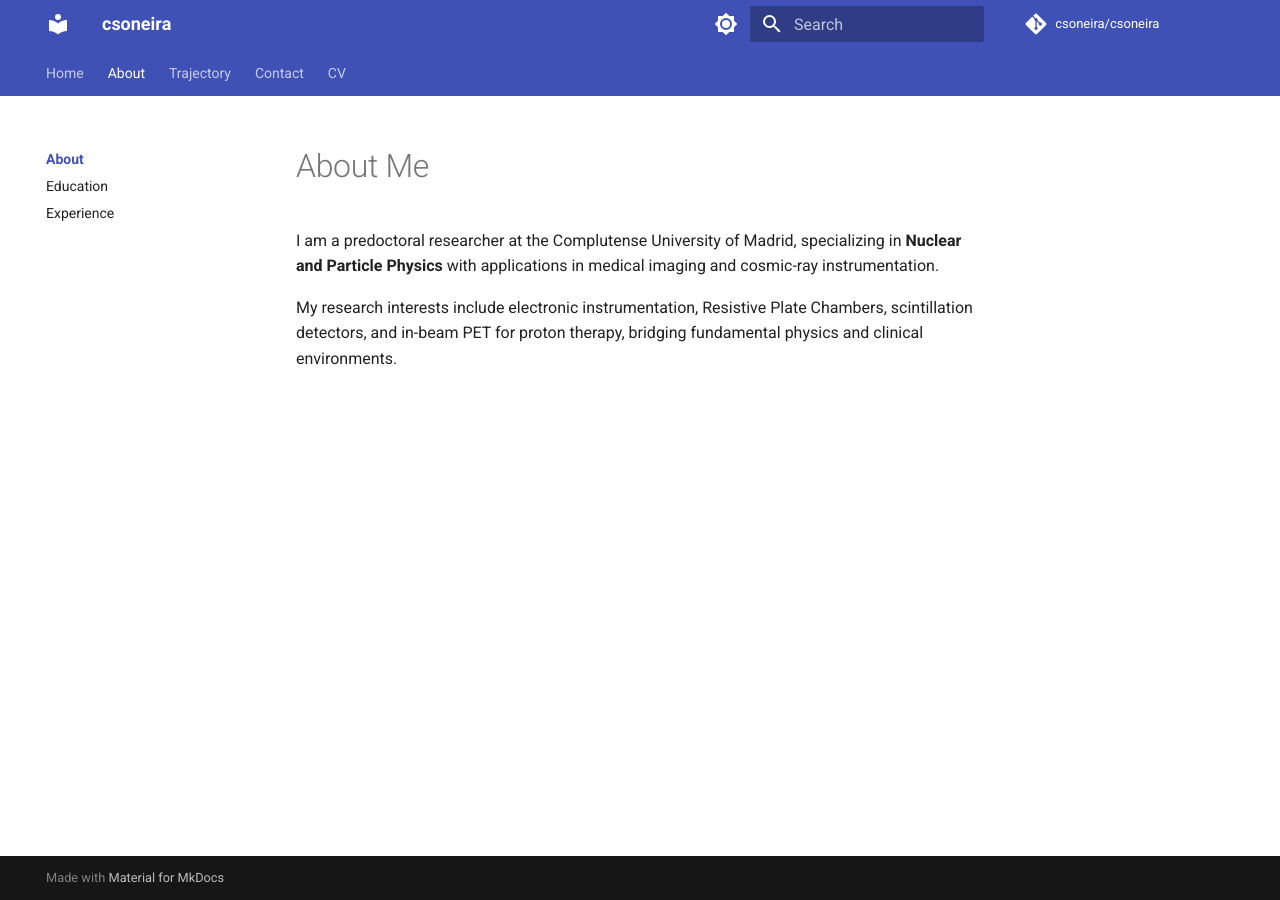
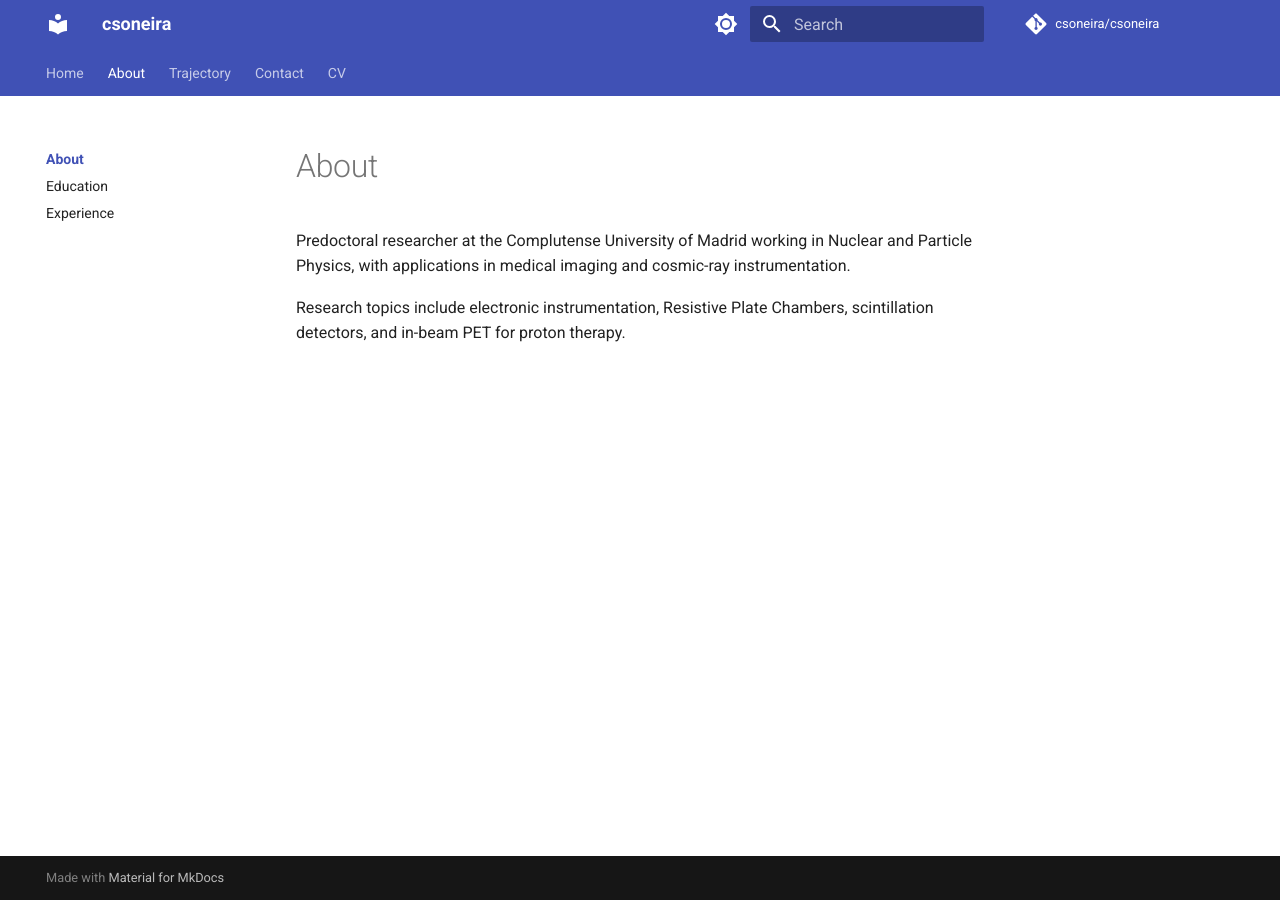
Before and after one commit to csoneira/csoneira, an MkDocs documentation site: the page built from docs/home/index.md, in a window 1280 px wide. Built offline with MkDocs 1.6.1 and Material for MkDocs 9.7.7, drawn with Linux system fonts in a browser that asks for light colours; comment, search, counter and statistics services are not loaded.

```diff
--- a/docs/home/index.md
+++ b/docs/home/index.md
@@ -1,5 +1,5 @@
-# About Me
+# About
 
-I am a predoctoral researcher at the Complutense University of Madrid, specializing in **Nuclear and Particle Physics** with applications in medical imaging and cosmic-ray instrumentation.
+Predoctoral researcher at the Complutense University of Madrid working in Nuclear and Particle Physics, with applications in medical imaging and cosmic-ray instrumentation.
 
-My research interests include electronic instrumentation, Resistive Plate Chambers, scintillation detectors, and in-beam PET for proton therapy, bridging fundamental physics and clinical environments.
+Research topics include electronic instrumentation, Resistive Plate Chambers, scintillation detectors, and in-beam PET for proton therapy.
```
